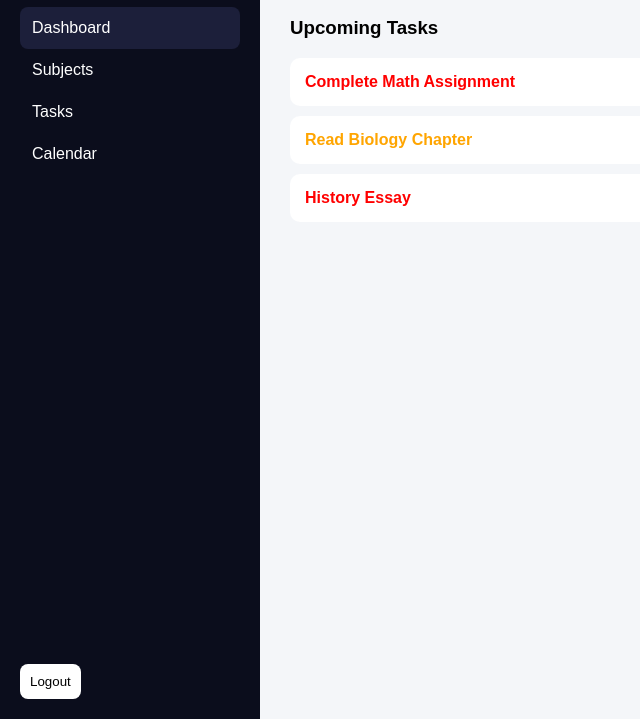
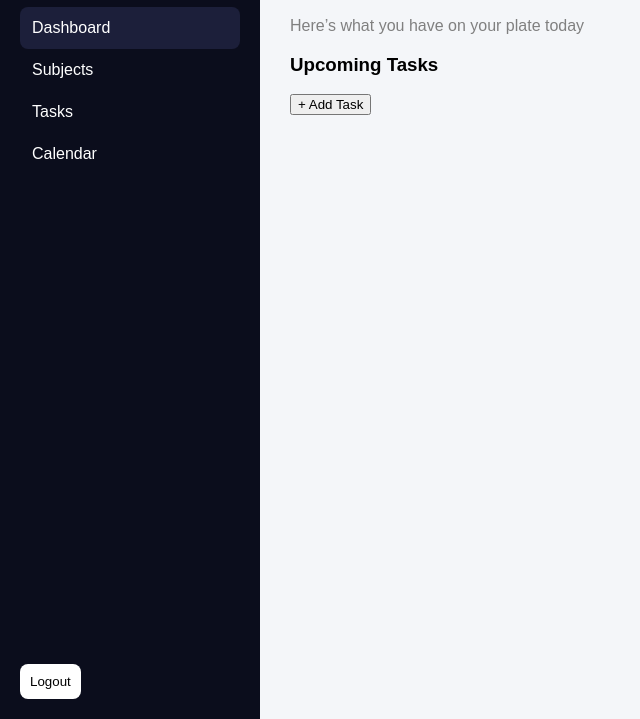
Before and after one commit to baloxq/Study-planner, a plain HTML site: page dashboard.html in a window 1280 px wide. Shown: the part 81-800 px from the top of the page, without its empty margins (0-640 px from the left). Drawn offline with Linux system fonts and the light colour scheme.

Commit message:
Update dashboard.html

```diff
--- a/dashboard.html
+++ b/dashboard.html
@@ -28,12 +28,23 @@
 <main>
 
 <div id="dashboard" class="page active-page">
+
     <h2>Welcome back, Student!</h2>
-    <h3>Upcoming Tasks</h3>
+    <p style="color:gray;">Here’s what you have on your plate today</p>
 
-    <div class="task high">Complete Math Assignment</div>
-    <div class="task medium">Read Biology Chapter</div>
-    <div class="task high">History Essay</div>
+    <div class="card-box">
+
+        <div class="card-header">
+            <h3>Upcoming Tasks</h3>
+            <button onclick="addTask()">+ Add Task</button>
+        </div>
+
+        <div id="taskList">
+            <!-- задачи появятся тут -->
+        </div>
+
+    </div>
+
 </div>
 
 <div id="tasks" class="page">
```
